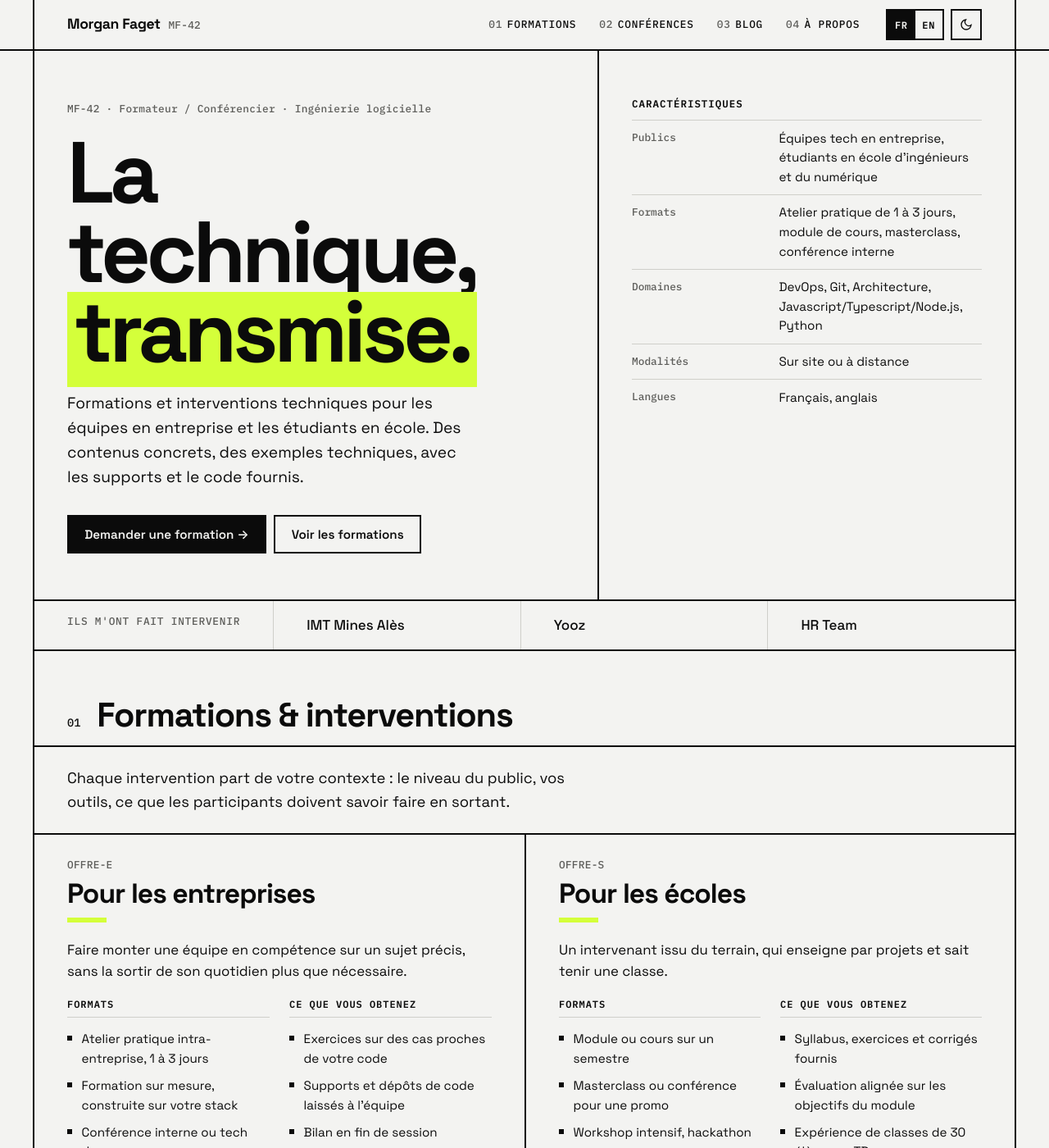
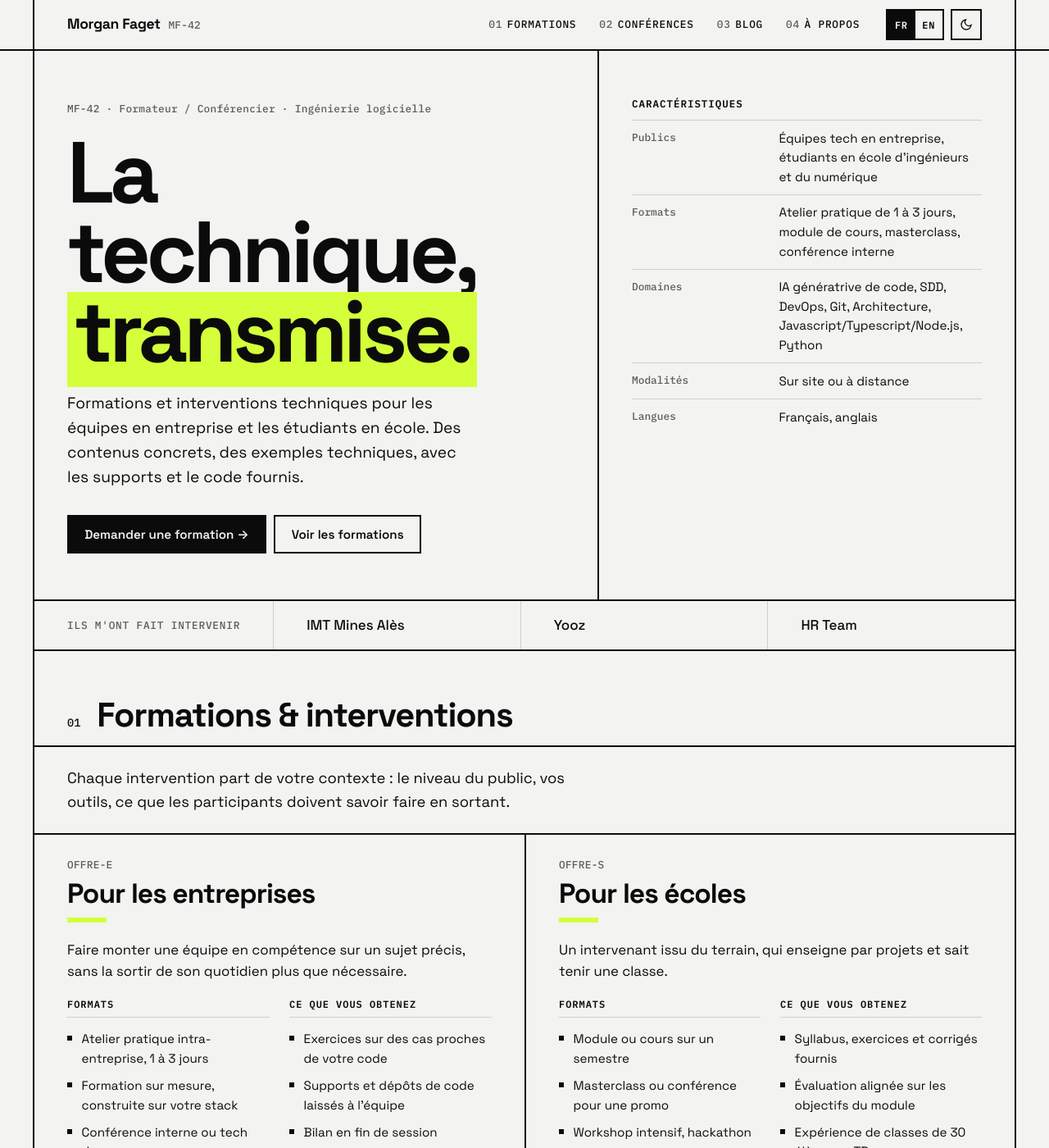
Before and after one commit to manny42/manny42.github.io, a Jekyll site: the page built from index.html, in a window 1280 px wide and 1400 px high. Shown: the whole window at 82% size. Built offline with Jekyll 4.4.1, drawn with Linux system fonts in a browser that asks for light colours.

Commit message:
Fixing css and wording

```diff
--- a/_data/en.yml
+++ b/_data/en.yml
@@ -45,9 +45,9 @@ specs:
     - label: Audiences
       value: "Engineering teams, students at engineering and tech schools"
     - label: Formats
-      value: "1–3 day hands-on workshop, semester course, masterclass, internal talk"
+      value: "1-3 day hands-on workshop, semester course, masterclass, internal talk"
     - label: Topics
-      value: "DevOps, Git, Architecture, JavaScript/TypeScript/Node.js, Python"
+      value: "IA generated code, SDD, DevOps, Git, Architecture, JavaScript/TypeScript/Node.js, Python"
     - label: Delivery
       value: "On-site or remote"
     - label: Languages
--- a/_data/fr.yml
+++ b/_data/fr.yml
@@ -49,7 +49,7 @@ specs:
     - label: Formats
       value: "Atelier pratique de 1 à 3 jours, module de cours, masterclass, conférence interne"
     - label: Domaines
-      value: "DevOps, Git, Architecture, Javascript/Typescript/Node.js, Python"
+      value: "IA génératrive de code, SDD, DevOps, Git, Architecture, Javascript/Typescript/Node.js, Python"
     - label: Modalités
       value: "Sur site ou à distance"
     - label: Langues
--- a/assets/css/main.css
+++ b/assets/css/main.css
@@ -128,6 +128,7 @@ mark { background: linear-gradient(transparent 14%, var(--sig) 14%); color: var(
 .venues > * { padding: 1rem var(--gutter); border-left: 1px solid var(--hair); font-weight: 500; white-space: nowrap; }
 .venues > :first-child { border-left: 0; color: var(--dim); }
 .venues a:hover { background: var(--sig); color: var(--on-sig); }
+.venues span { align-self: anchor-center; }
 
 /* ---------- Section head ---------- */
 .sec {
```
